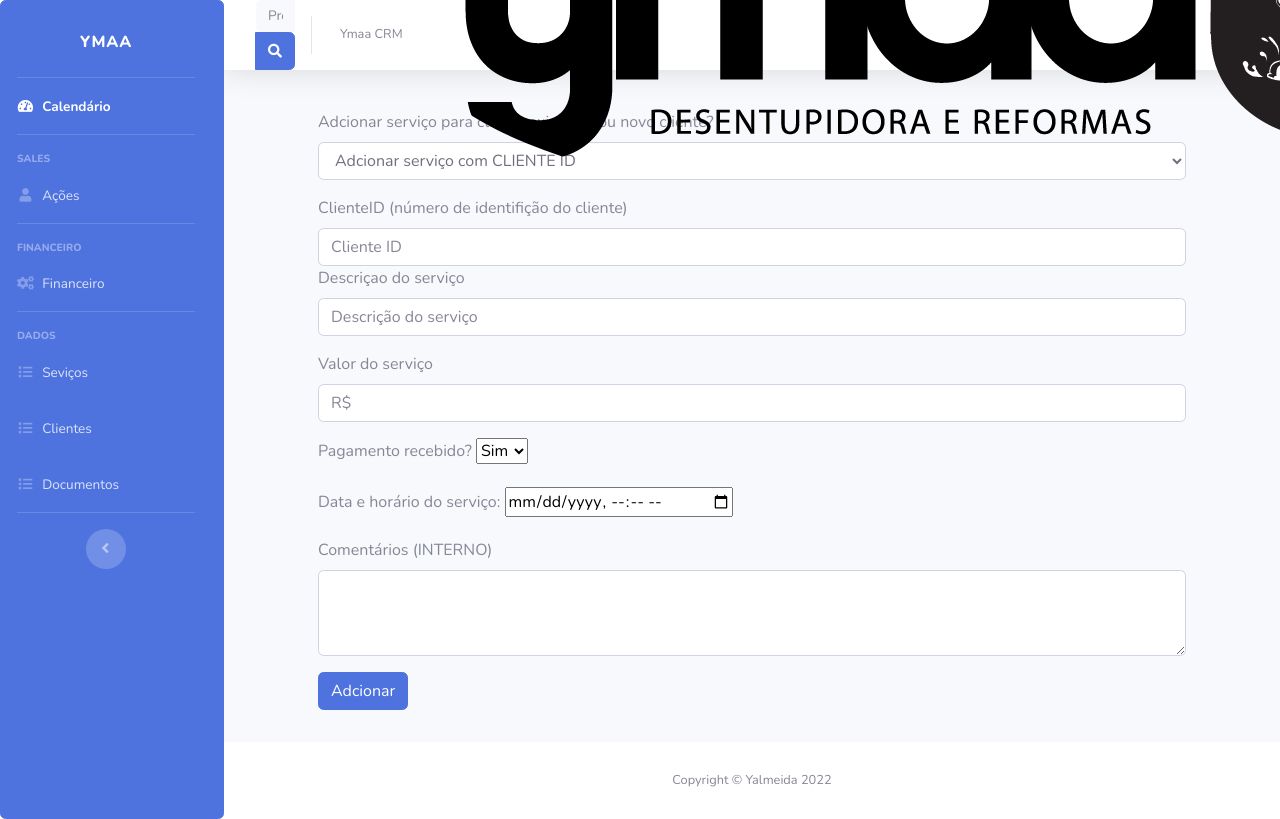
After one commit to yalmeidarj/Projeto-Ymaa, a Flask app: page /al in a window 1280 px wide. The commit adds this page. Run offline with Flask 2, Linux system fonts and the light colour scheme; some libraries are stand-ins or nearby versions.

Commit message:
fixed add services bug

```diff
--- a/app.py
+++ b/app.py
@@ -201,18 +201,23 @@ def financeiro():
 def documentos():
   return render_template('documentos.html', **locals())
 
+@app.route('/al', methods = ['GET','POST'])
+#@login_required
+def al():
+  return render_template('alternative_servicos.html', **locals())
+
 @app.route('/servicos', methods = ['GET','POST'])
 @login_required
 def servicos():
 
 
+
   all_services = db.session.query(Services).all()
 
   print(db.session.query(Services).all())
-
-
+  select = request.form.get('comp_select')
+  print(select)
   if request.method == 'POST':
-    print(request.form.get("client_type"))
     if x:
       new_client = False
       print('working')
--- /dev/null
+++ b/static/js/mforms.js
@@ -0,0 +1,35 @@
+$("#seeAnotherField").change(function() {
+  if ($(this).val() == "yes") {
+    $('#otherFieldDiv').show();
+    $('#otherField').attr('required', '');
+    $('#otherField').attr('data-error', 'This field is required.');
+    $('#firstDiv').hide();
+    $('#firstDiv').removeAttr('required');
+    $('#firstDiv').removeAttr('data-error');
+  } else {
+    $('#firstDiv').show();
+    $('#firstDiv').attr('required', '');
+    $('#firstDiv').attr('data-error', 'This field is required.');
+    $('#otherFieldDiv').hide();
+    $('#otherField').removeAttr('required');
+    $('#otherField').removeAttr('data-error');
+  }
+});
+$("#seeAnotherField").trigger("change");
+
+$("#seeAnotherFieldGroup").change(function() {
+  if ($(this).val() == "yes") {
+    $('#otherFieldGroupDiv').show();
+    $('#otherField1').attr('required', '');
+    $('#otherField1').attr('data-error', 'This field is required.');
+    $('#otherField2').attr('required', '');
+    $('#otherField2').attr('data-error', 'This field is required.');
+  } else {
+    $('#otherFieldGroupDiv').hide();
+    $('#otherField1').removeAttr('required');
+    $('#otherField1').removeAttr('data-error');
+    $('#otherField2').removeAttr('required');
+    $('#otherField2').removeAttr('data-error');
+  }
+});
+$("#seeAnotherFieldGroup").trigger("change");
--- /dev/null
+++ b/templates/alternative_servicos.html
@@ -0,0 +1,106 @@
+{% extends 'layout.html' %} {% block body %}
+<style>
+form {
+  max-width: 900px;
+  display: block;
+  margin: 0 auto;
+}
+</style>
+<form class="p-3">
+
+  <div class="form-group">
+    <label for="seeAnotherField">Adcionar serviço para cliente existente ou novo cliente?</label>
+    <select class="form-control" id="seeAnotherField">
+          <option value="no">Adcionar serviço  com CLIENTE ID</option>
+          <option value="yes">Adcionar Serviço para NOVO CLIENTE</option>
+    </select>
+  </div>
+  <div class="form-group" id="firstDiv">
+    <label for="comments">ClienteID (número de identifição do cliente)</label>
+    <input type="text" class="form-control" id="name" placeholder="Cliente ID" ></input>
+
+    <div class="form-group">
+        <label for="name">Descriçao do serviço</label>
+        <input type="text" class="form-control" name="Service" placeholder="Descrição do serviço">
+    </div>
+    <div class="form-group">
+        <label for="name">Valor do serviço</label>
+        <input type="text" class="form-control" name="price" placeholder="R$">
+    </div>
+    <div class="form-group">
+      <label for="payment_confirmed">Pagamento recebido?</label>
+      <select id="country" name="country">
+        <option value="True">Sim</option>
+        <option value="False">Não</option>
+    </select>
+    </div>
+    <div class="form-group">
+      <label for="name">Data e horário do serviço: </label>
+
+      <input type="datetime-local" id="meeting-time" name="meeting-time" >
+    </div>
+    <div class="form-group">
+      <label for="comments">Comentários (INTERNO)</label>
+      <textarea class="form-control" id="comments" rows="3"></textarea>
+    </div>
+    <button type="submit" class="btn btn-primary">Adcionar</button>
+  </div>
+  <div class="form-group" id="otherFieldDiv">
+    <div class="form-group">
+        <label for="name">Nome</label>
+        <input type="text" class="form-control" id="name" placeholder="Nome">
+    </div>
+    <div class="form-group">
+        <label for="name">Sobrenome</label>
+        <input type="text" class="form-control" id="name" placeholder="Sobrenome">
+    </div>
+    <div class="form-group">
+        <label for="name">Telefone</label>
+        <input type="text" class="form-control" id="name" placeholder="Telefone">
+    </div>
+    <div class="form-group">
+        <label for="name">Email</label>
+        <input type="text" class="form-control" id="name" placeholder="Email">
+    </div>
+    <div class="form-group">
+        <label for="name">Endereço</label>
+        <input type="text" class="form-control" id="name" placeholder="Endereço">
+    </div>
+    <div class="form-group">
+        <label for="name">Descriçao do serviço</label>
+        <input type="text" class="form-control" name="Service" placeholder="Descrição do serviço">
+    </div>
+    <div class="form-group">
+        <label for="name">Valor do serviço</label>
+        <input type="text" class="form-control" name="price" placeholder="R$">
+    </div>
+
+
+    <div class="form-group">
+        <label for="payment_confirmed">Pagamento recebido?</label>
+        <select id="country" name="country">
+          <option value="True">Sim</option>
+          <option value="False">Não</option>
+        </select>
+    </div>
+    <div class="form-group">
+        <label for="name">Data e horário do serviço: </label>
+
+        <input type="datetime-local" id="meeting-time" name="meeting-time" >
+    </div>
+    <div class="form-group">
+      <label for="comments">Comentários (INTERNO)</label>
+      <textarea class="form-control" id="comments" rows="3"></textarea>
+    </div>
+    <button type="submit" class="btn btn-primary">Adcionar</button>
+  </div>
+
+
+
+
+
+
+
+  </form>
+
+{% endblock %}
--- a/templates/layout.html
+++ b/templates/layout.html
@@ -340,6 +340,7 @@
     <!-- Page level custom scripts -->
     <script src="/static/js/demo/chart-area-demo.js"></script>
     <script src="/static/js/demo/chart-pie-demo.js"></script>
+    <script src="/static/js/mforms.js"></script>
 
     {% block js %} {% endblock %}
   </body>
```
Also changed, not shown: templates/servicos.html (+5 -132 lines).
